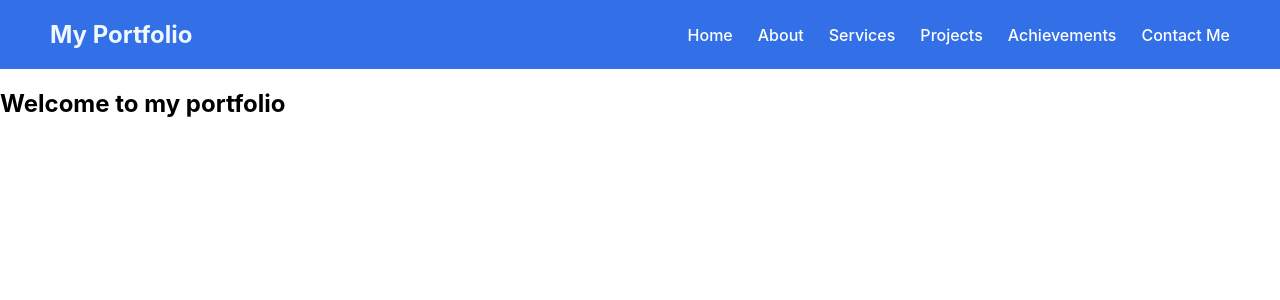
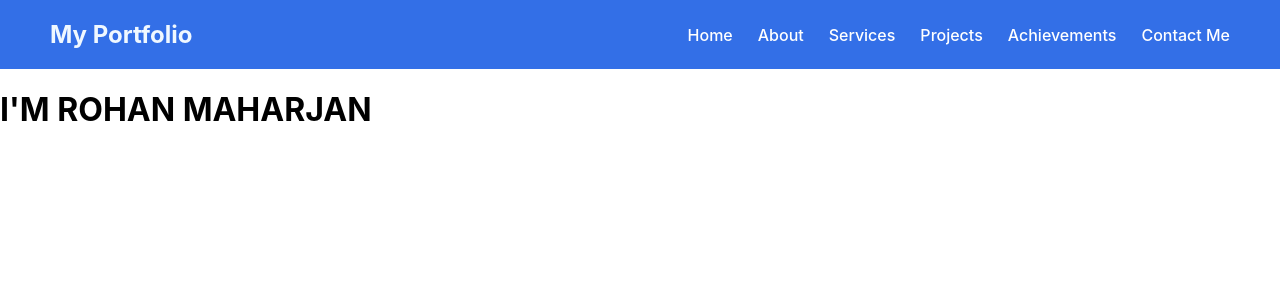
Before and after one commit to RohanMaharjan/My_Portfolilio, a React (Create React App) app: page / in a window 1280 px wide. Shown: the top 300 px of the page. Built offline with nearby package versions, Linux system fonts and the light colour scheme.

Commit message:
created home page

```diff
--- a/src/App.js
+++ b/src/App.js
@@ -1,11 +1,12 @@
 import React from "react";
 import Navbar from "./navbar";
+import Home from "./home";
 
 function App() {
   return (
     <div>
       <Navbar />
-        <h2>Welcome to my portfolio</h2>
+      <Home />
 
     </div>
   );
--- /dev/null
+++ b/src/home.jsx
@@ -0,0 +1,13 @@
+import React from "react";
+
+//component declaration for home
+const Home = () => {
+    return (
+        <div>
+            <h1>I'M ROHAN MAHARJAN</h1>
+        </div>
+
+    )
+}
+
+export default Home;
```
Also changed, not shown: src/home.css (added).
